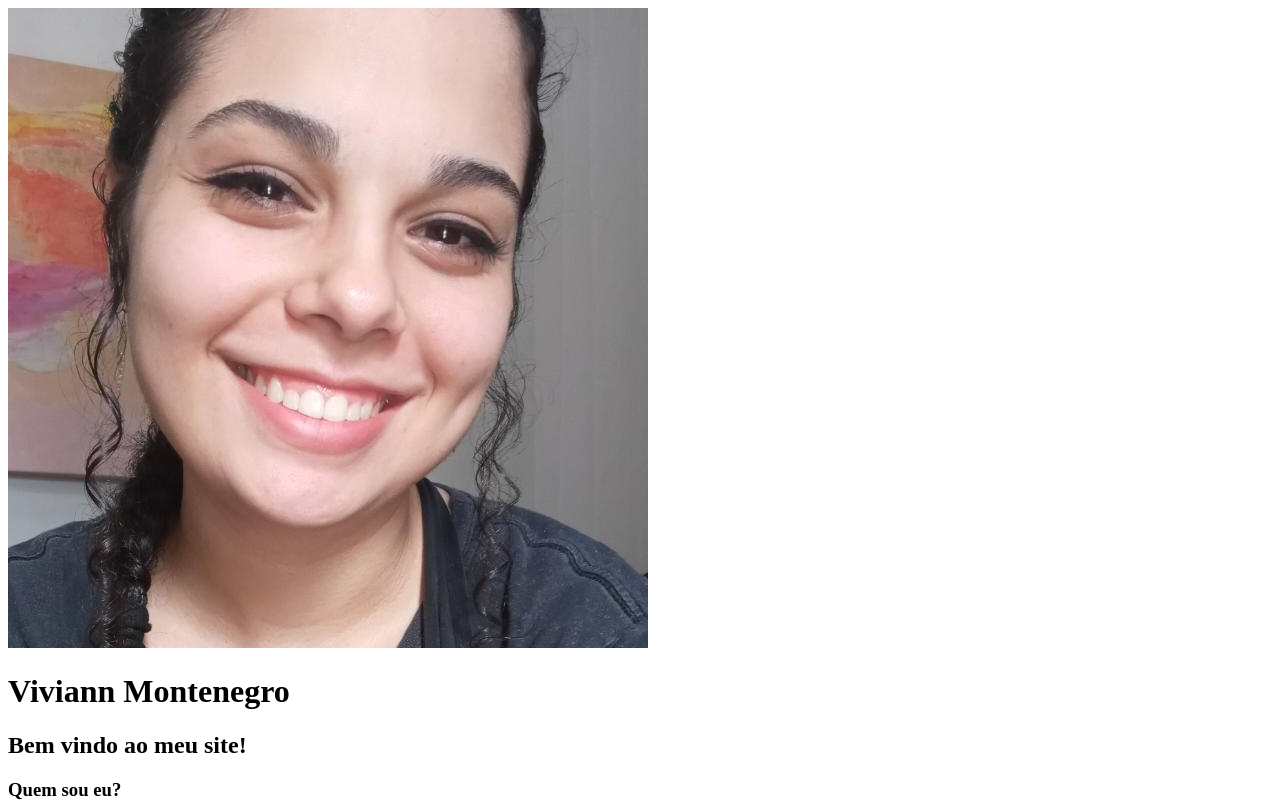
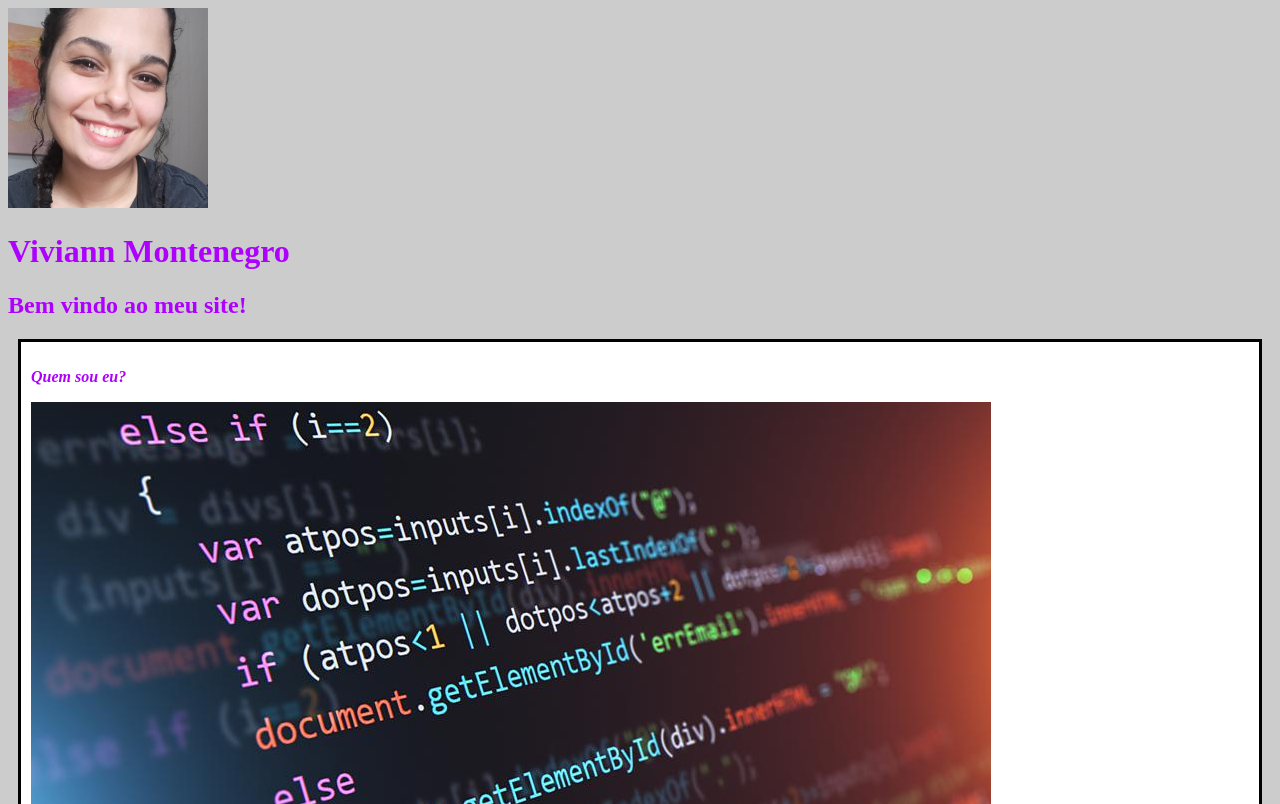
Before and after one commit to viviann-montenegro/html5-css3-bootcampDecolaDev, a plain HTML site: page index.html in a window 1280 px wide. Shown: the top 804 px of the page. Drawn offline with Linux system fonts and the light colour scheme.

Commit message:
atualiza6 index.html, cria style.css

```diff
--- a/index.html
+++ b/index.html
@@ -3,20 +3,21 @@
 	<head>
 		<meta charset="UTF-8">
 		<title>Viviann Montenegro</title>
+		<link rel="stylesheet" href="style.css">
 	</head>
 	<body>
 		<header>
-			<img src="foto.jpg" alt="Foto de Viviann Montenegro">
-			<h1>Viviann Montenegro</h1>
+			<img id="foto" src="foto.jpg" alt="Foto de Viviann Montenegro">
+			<h1 id="title">Viviann Montenegro</h1>
 		</header>
 
 		<section>
 			<header>
-				<h2>Bem vindo ao meu site!</h2>
+				<h2 class="subtitle">Bem vindo ao meu site!</h2>
 			</header>
-			<article>
+			<article class="post">
 				<header>
-					<h3>Quem sou eu?</h3>
+					<h3 class="post_title">Quem sou eu?</h3>
 					<img src="code.jpg" alt="Editor contendo parte de código javascript">
 				</header>
 				<p>
--- /dev/null
+++ b/style.css
@@ -0,0 +1,24 @@
+body {
+	background: #ccc;
+}
+
+#foto {
+	height: 200px;
+	width: 200px;
+}
+
+#title, .subtitle, .post_title {
+	color: #AD00FF;
+}
+
+.post_title {
+	font-size: 16px;
+	font-style: italic;
+}
+
+.post{
+	background: #fff;
+	padding: 10px;
+	border: 3px solid #000;
+	margin: 10px;
+}
```
